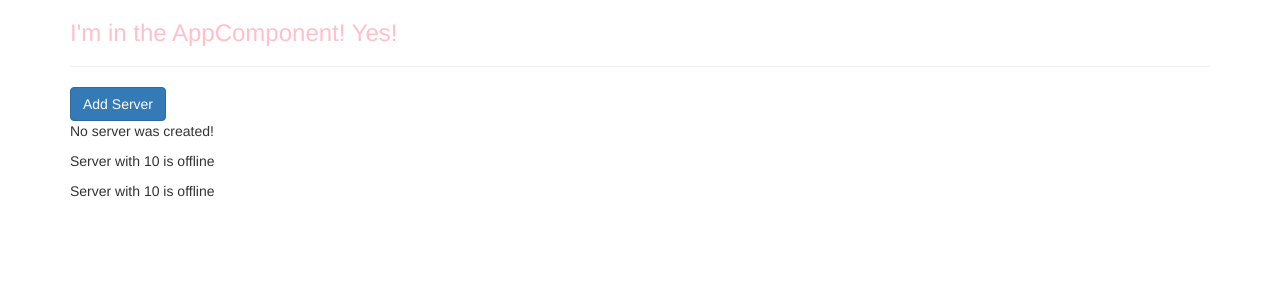
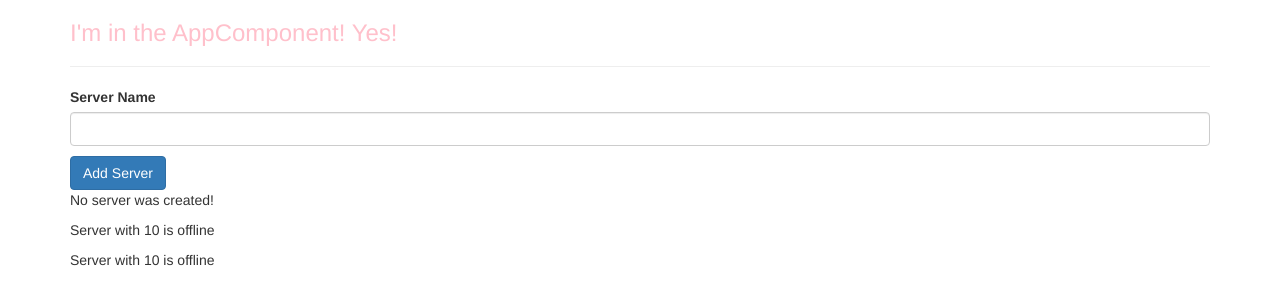
Before and after one commit to MrSharp12/angular-5-training, an Angular app: page / in a window 1280 px wide. Shown: the top 304 px of the page. Built offline with nearby package versions, Linux system fonts and the light colour scheme.

Commit message:
event binding

```diff
--- a/src/app/servers/servers.component.html
+++ b/src/app/servers/servers.component.html
@@ -1,9 +1,12 @@
-<!-- event binding - typically in js if we want a button to do something -->
-<!-- we attach onClick inside the HTML tag -->
-<!-- in angular we use event binding -->
-<!-- it's syntax is (), place the name of the event in the parens -->
-<!-- then ="" the name of the method -->
-
+<!-- $event is a reserved variable name that you can use in the template -->
+<!-- for event binding -->
+<!-- it will fetch the event data -->
+<label>Server Name</label>
+<input
+  type="text"
+  class="form-control"
+  (input)="onUpdateServerName($event)">
+  <p>{{ serverName }}</p>
 <button
   class="btn btn-primary"
   [disabled]="!allowNewServer"
--- a/src/app/servers/servers.component.ts
+++ b/src/app/servers/servers.component.ts
@@ -13,6 +13,7 @@ import { Component, OnInit } from '@angular/core';
 export class ServersComponent implements OnInit {
   allowNewServer = false;
   serverCreationStatus = 'No server was created!';
+  serverName = '';
 
   constructor() {
     setTimeout(() => {
@@ -26,4 +27,11 @@ export class ServersComponent implements OnInit {
   onCreateServer() {
     this.serverCreationStatus = 'Sever was created!';
   }
+
+  onUpdateServerName(event: Event) {
+    this.serverName = (<HTMLInputElement>event.target).value;
+    //we have to wrap HTMLInputElement in HTML tags to inform
+    //ts that we know that the type of the HTML element of this event
+    //will be an HTML input
+  }
 }
```
Also changed, not shown: 1 other file (tests, documents, lock files or other folders).
